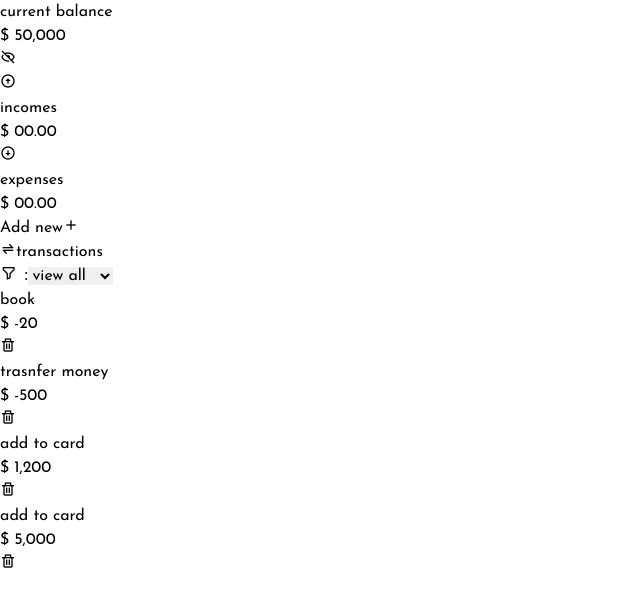
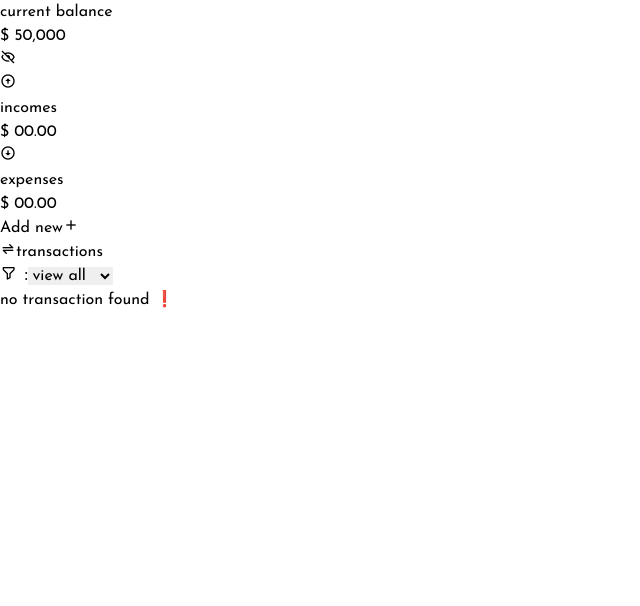
Before and after one commit to sadranafe/expense-tracker, a React (Vite) app: page / in a window 1280 px wide. Shown: the top 606 px of the page, without its empty margins (0-640 px from the left). Built offline with nearby package versions, Linux system fonts and the light colour scheme.

Commit message:
empty the transaction array, because its work dynamicly with the modalBox datas

```diff
--- a/src/components/expenseTracker/expenseTracker.jsx
+++ b/src/components/expenseTracker/expenseTracker.jsx
@@ -5,25 +5,7 @@ import FilteredTransaction from "./filteredTransaction";
 
 const ExpenseTracker = () => {
 
-    const DUMMY_TRANSACTION = [
-        {
-            title: "book",
-            price: 20,
-            action: "withdraw"
-        }, {
-            title: "trasnfer money",
-            price: 500,
-            action: "withdraw"
-        }, {
-            title: "add to card ",
-            price: 1200,
-            action: "deposit"
-        }, {
-            title: "add to card",
-            price: 5000,
-            action: "deposit"
-        }
-    ]
+    const DUMMY_TRANSACTION = []
 
     const [modalIsOpen , setModalIsOpen] = useState(false)
     const [transAction_ , setTransAction_] = useState(DUMMY_TRANSACTION)
```
